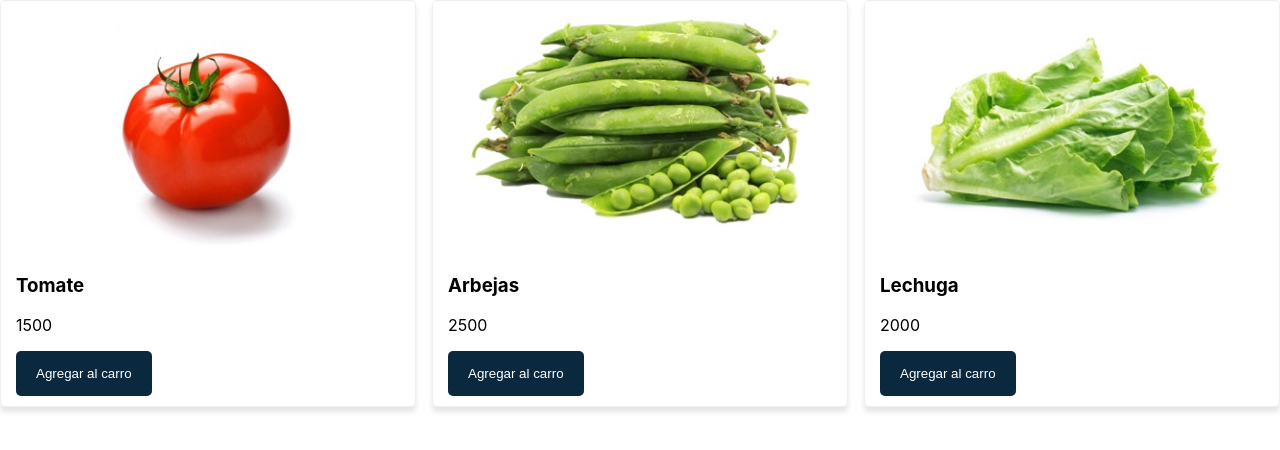
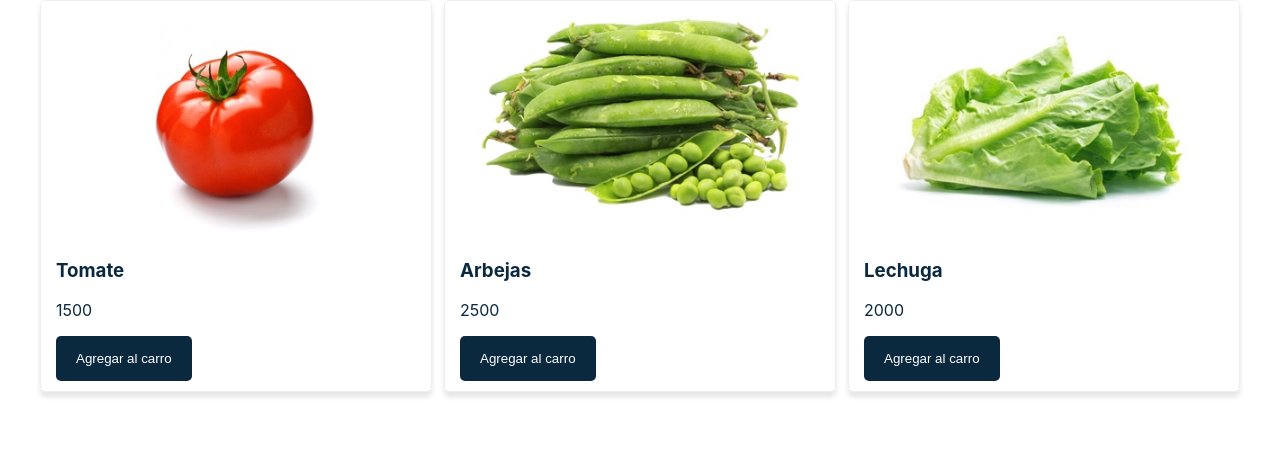
Before and after one commit to francocsanchez/appReact-test, a React (Create React App) app in the folder mi-carrito/: page / in a window 1280 px wide. Shown: the top 450 px of the page. Built offline with nearby package versions, Linux system fonts and the light colour scheme.

Commit message:
Create Layout

```diff
--- a/mi-carrito/src/App.js
+++ b/mi-carrito/src/App.js
@@ -1,4 +1,5 @@
 import { Component } from 'react';
+import Layout from './componets/Layout';
 import Products from './componets/Products';
 
 class App extends Component {
@@ -13,12 +14,14 @@
 
   render() {
     return (
+      <Layout>
       <div>
         <Products
           products={this.state.products}
           agregarItems={() => console.log('Agregando items')}
         />
       </div>
+      </Layout>
     );
   }
 }
--- /dev/null
+++ b/mi-carrito/src/componets/Layout.js
@@ -0,0 +1,27 @@
+import { Component } from "react";
+
+const styles = {
+    layout: {
+        backgroudColor: '#fff',
+        color: '#0A283E',
+        alignItems: 'center',
+        display: 'flex',
+        flexDirection: 'column'
+    },
+    container: {
+        width: '1200px'
+    }
+}
+class Layout extends Component {
+    render() {
+        return (
+            <div style={styles.layout}>
+                <div style={styles.container}>
+                    {this.props.children}
+                </div>
+            </div>
+        )
+    }
+}
+
+export default Layout;
```
